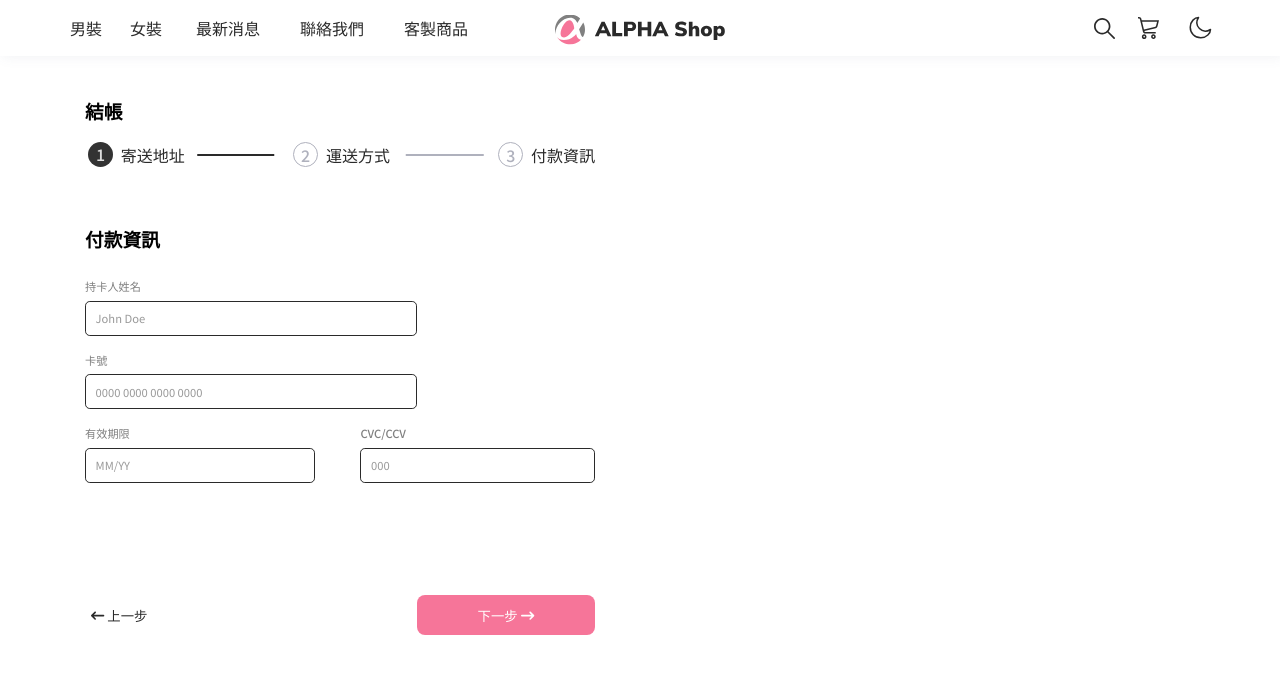
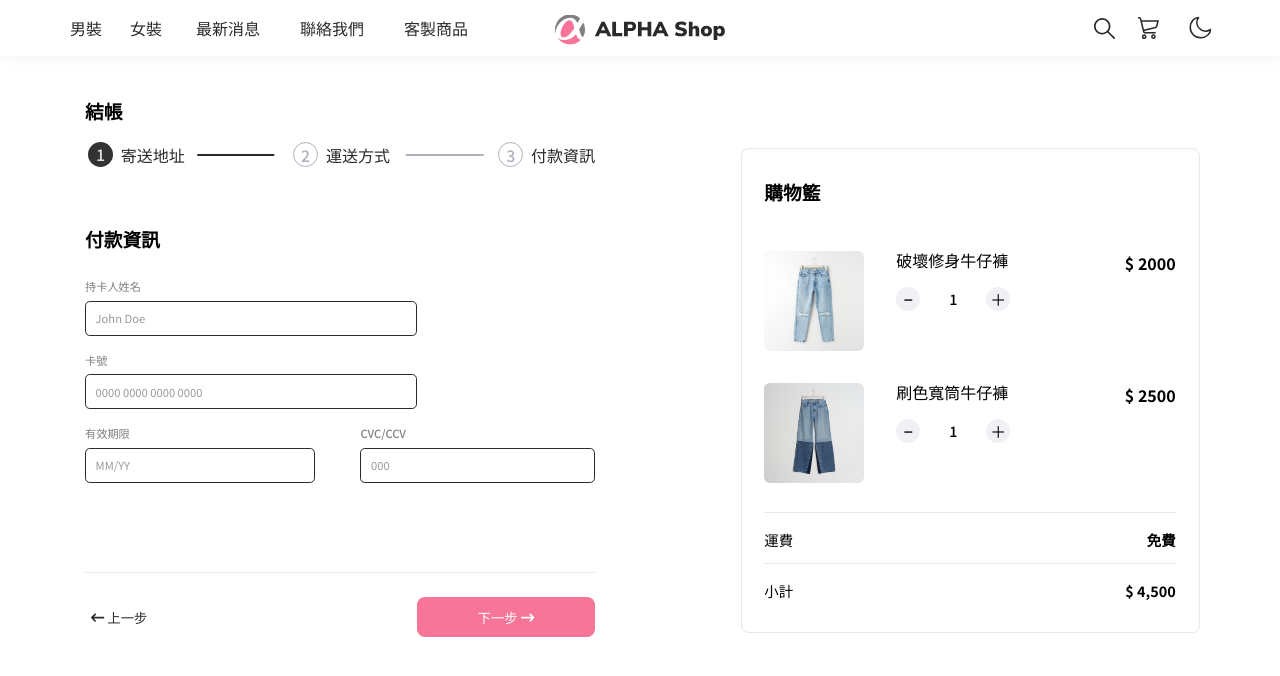
Before and after one commit to HsiaooooooJu/AlphaShop_VUE, a Vue app: page /#/checkout in a window 1280 px wide. Shown: the top 676 px of the page. Built offline with nearby package versions, Linux system fonts and the light colour scheme; what vue-sweetalert2 would draw is missing.

Commit message:
Add component - CartPanel

```diff
--- /dev/null
+++ b/src/assets/styles/_cart-panel.scss
@@ -0,0 +1,115 @@
+.cart-panel {
+  grid-area: 2 / 2 / span 3 / 2;
+  height: 91%;
+  width: 85%;
+  margin: 0 auto;
+  border: 1px solid var(--cart-border);
+  border-radius: 0.5rem;
+  background-color: var(--cart-bg);
+
+  .cart__product {
+    display: flex;
+    flex-direction: column;
+
+    &__title {
+      display: block;
+      width: 90%;
+      margin: 2rem auto;
+    }
+
+    &__row {
+      position: relative;
+      display: flex;
+      justify-content: flex-start;
+      width: 90%;
+      padding: 0;
+      margin: 1rem auto;
+      align-items: flex-start;
+
+      .product-img {
+        width: 6.25rem;
+        height: 6.25rem;
+        background-size: cover;
+        background-position: center;
+        border-radius: 6px;
+      }
+
+      .product-details {
+        display: flex;
+        flex-direction: column;
+        justify-content: space-around;
+        margin: 0 1rem;
+
+        &__name {
+          margin: 0 1rem;
+          font-size: 1rem;
+          font-weight: 400;
+        }
+
+        &__amount {
+          // position: relative;
+          display: flex;
+          justify-content: flex-start;
+          align-items: center;
+          margin: 1rem;
+          font-weight: 500;
+
+          .amount__add,
+          .amount__minus {
+            width: 1.5rem;
+            height: 1.5rem;
+            border-radius: 50%;
+            background-color: var(--amount-btn-color);
+            text-align: center;
+          }
+
+          .amount__count {
+            margin: 0 1.8rem;
+            font-size: 0.9rem;
+          }
+        }
+
+        &__price {
+          position: absolute;
+          right: 0;
+          top: 0;
+          font-weight: 700;
+
+          &::before {
+            content: "$ ";
+          }
+        }
+      }
+    }
+  }
+
+  .cart__delivery,
+  .cart__subtotal {
+    display: flex;
+    justify-content: space-between;
+    align-items: center;
+    margin: 0.8rem auto 0 auto;
+    padding: 1.5rem 0;
+    width: 90%;
+    border-top: 1px solid var(--cart-border);
+    font-size: 0.9rem;
+
+    .delivery-price,
+    .subtotal-price {
+      font-weight: 700;
+      font-size: 0.9rem;
+    }
+
+    .subtotal-price::before {
+      content: "$ ";
+    }
+  }
+
+  .cart__delivery {
+    padding: 1rem 0 0;
+  }
+
+  .cart__subtotal {
+    padding: 1rem 0;
+  }
+}
--- a/src/assets/styles/_color.scss
+++ b/src/assets/styles/_color.scss
@@ -1,33 +1,53 @@
+// $primary-color: #F67599;
+
+// $light: #FFF;
+// $gray-50: #F0F0F5;
+// $gray-100: #DEDEDE;
+// $gray-200: #AFB1BD;
+// $gray-300: #999999;
+// $gray-400: #808080;
+// $gray-500: #5E5E5E;
+// $gray-600: #4A4A4A;
+// $gray-700: #333;
+// $gray-800: #2A2A2A;
+// $gray-900: #121212;
+
 :root {
-  --main-color: #2a2a2a;
-  --primary-color: #f67599;
-  --light-gray: #f0f0f5;
-  --gray: #afb1bd;
+  --main-color: #2A2A2A;
+  --primary-color: #F67599;
+  --light-gray: #F0F0F5;
+  --gray: #AFB1BD;
+  --input-border: #4A4A4A;
+  --btn-panel-border: #E6E6Eb;
   --label: #808080;
-  --body-bg: #fff;
-  --cart-bg: #fff;
+  --body-bg: #FFF;
+  --cart-bg: #FFF;
+  --cart-border: #E6E6Eb;
   --input-placeholder: #999999;
-  --footer-bg: #f6f7f8;
+  --footer-bg: #F6F7F8;
   --footer-color: #808080;
   --circle-container-bg: #333;
-  --circle-container-color: #dedede;
-  --amount-btn-color: #f0f0f5;
+  --circle-container-color: #DEDEDE;
+  --amount-btn-color: #F0F0F5;
   --icon-brightness: brightness(1);
 }
 
 :root[data-theme="dark"] {
-  --main-color: #fff;
-  --primary-color: #f67599;
-  --light-gray: #f0f0f5;
-  --gray: #afb1bd;
+  --main-color: $light;
+  --primary-color: #F67599;
+  --light-gray: #F0F0F5;
+  --gray: #AFB1BD;
+  --input-border: #5E5E5E;
+  --btn-panel-border: #5E5E5E;
   --label: #808080;
   --body-bg: #121212;
-  --cart-bg: rgba(255, 255, 255, 20%);
+  --cart-bg: #383838;
+  --cart-border: #5E5E5E;
   --input-placeholder: #999999;
   --footer-bg: #333;
-  --footer-color: rgba(255, 255, 255, 60%);
+  --footer-color: #999999;
   --circle-container-bg: #333;
-  --circle-container-color: #dedede;
+  --circle-container-color: #DEDEDE;
   --amount-btn-color: #808080;
   --icon-brightness: brightness(80);
 }
--- a/src/assets/styles/main.scss
+++ b/src/assets/styles/main.scss
@@ -13,5 +13,5 @@
 @import './stepper';
 
 @import './form';
-
-@import './btn-panel'
+@import './cart-panel';
+@import './btn-panel';
--- /dev/null
+++ b/src/components/CartPanel.vue
@@ -0,0 +1,42 @@
+<template>
+  <section id="cart" class="cart-panel">
+    <div class="cart__product container">
+      <h3 class="cart__product__title">購物籃</h3>
+
+      <div v-for="product in products" :key="product.id" class="cart__product__row">
+        <img :src="product.image" class="product-img" alt="">
+        <div class="product-details">
+          <h5 class="product-details__name">{{ product.name }}</h5>
+          <div class="product-details__amount">
+            <div class="amount__minus cursor-pointer">−</div>
+            <div class="amount__count">1</div>
+            <div class="amount__add cursor-pointer">＋</div>
+
+          </div>
+          <div class="product-details__price">{{ product.price }}</div>
+        </div>
+      </div>
+    </div>
+
+    <div class="cart__delivery">
+      <div class="delivery-title">運費</div>
+      <div class="delivery-price">免費</div>
+    </div>
+    <div class="cart__subtotal">
+      <div class="subtotal-title">小計</div>
+      <div class="subtotal-price">4,500</div>
+    </div>
+  </section>
+</template>
+
+<script>
+export default {
+  name: 'CartPanel',
+  props: {
+    products: {
+      type: Array,
+      default: () => []
+    }
+  },
+}
+</script>
--- a/src/views/Checkout.vue
+++ b/src/views/Checkout.vue
@@ -24,6 +24,8 @@
       </section>
 
       <!-- CartPanel -->
+      <CartPanel :products="products" />
+
       <!-- ButtonPanel -->
       <BtnPanel />
 
@@ -40,6 +42,24 @@ import DestinationForm from '../components/DestinationForm.vue'
 import ShippingForm from '../components/ShippingForm.vue'
 import PaymentForm from '../components/PaymentForm.vue'
 import BtnPanel from '../components/BtnPanel.vue'
+import CartPanel from '../components/CartPanel.vue'
+
+const productData = {
+  products: [
+    {
+      id: 1,
+      name: '破壞修身牛仔褲',
+      price: 2000,
+      image: 'dagny-petite-jeans.png'
+    },
+    {
+      id: 2,
+      name: '刷色寬筒牛仔褲',
+      price: 2500,
+      image: 'block-wide-jeans.png'
+    }
+  ]
+}
 
 export default {
   name: "Checkout",
@@ -49,7 +69,27 @@ export default {
     DestinationForm,
     ShippingForm,
     PaymentForm,
+    CartPanel,
     BtnPanel
+  },
+  data() {
+    return {
+      products: []
+    }
+  },
+  methods: {
+    fetchProducts() {
+      this.products = productData.products.map(product => {
+        return {
+          ...product,
+          // dynamic paths need to be wrapped in a require call
+          image: require('../assets/images/' + product.image)
+        }
+      })
+    }
+  },
+  created() {
+    this.fetchProducts()
   }
 };
 </script>
```
